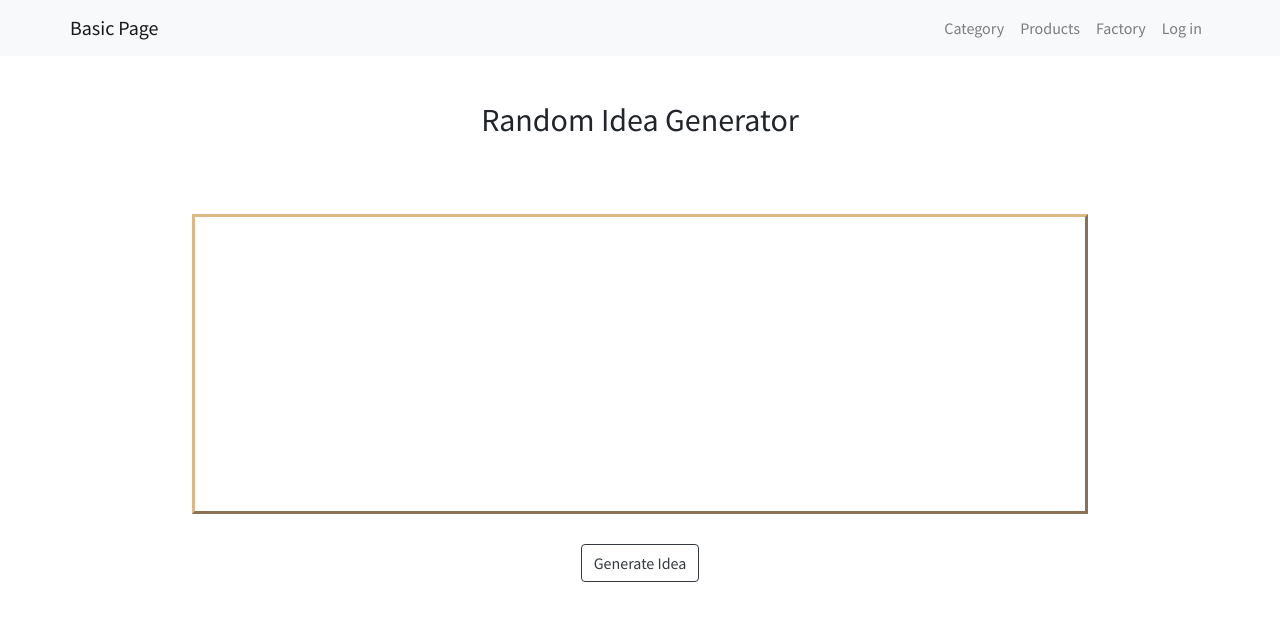
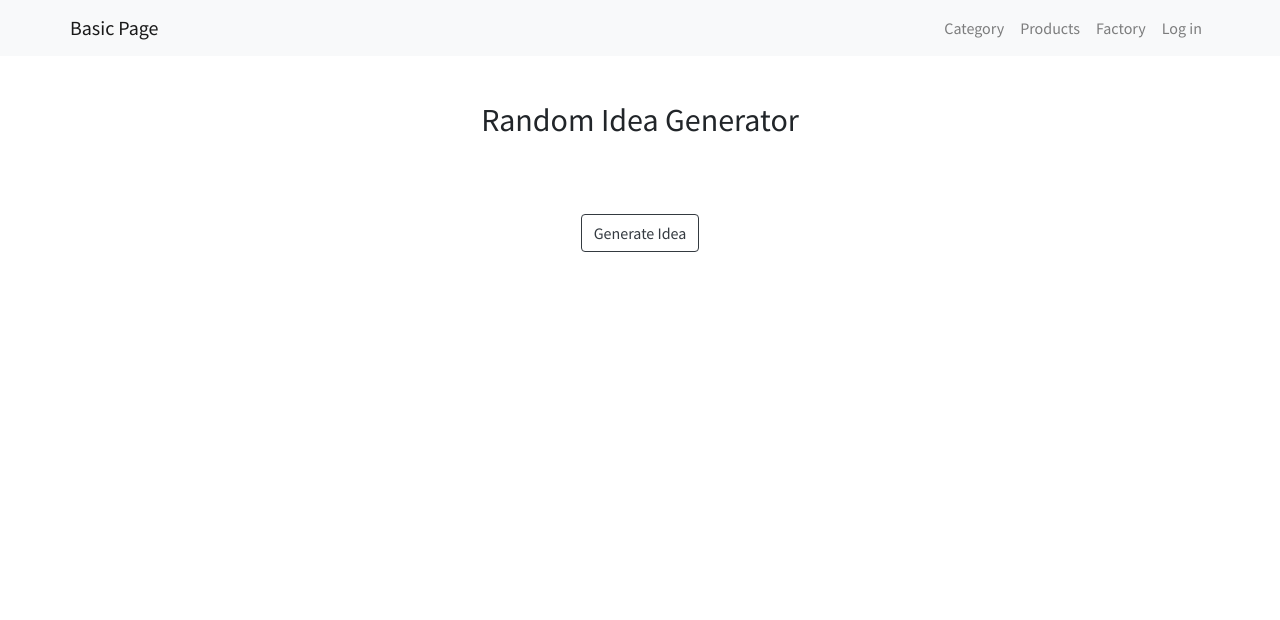
Before and after one commit to melission/react-router-demo, a React app: page /ideas in a window 1280 px wide. Shown: the top 620 px of the page. Built offline with nearby package versions, Linux system fonts and the light colour scheme.

Commit message:
added a section for better blocking.

```diff
--- a/src/leisureIdeas/IdeaGenerator.js
+++ b/src/leisureIdeas/IdeaGenerator.js
@@ -16,7 +16,9 @@ const IdeaGenerator = () => {
   return (
     <div className='idea-block text-center'>
       <h2 className='idea-block_title'>Random Idea Generator</h2>
-      <p className='idea-block_content'>{randomIdea}</p>
+      <section className='idea-block_box'>
+        <div className='idea-box_text'>{randomIdea}</div>
+      </section>
       <Button variant="outline-dark" onClick={pickRandomIdea}>Generate Idea</Button>
     </div>
   );
```
